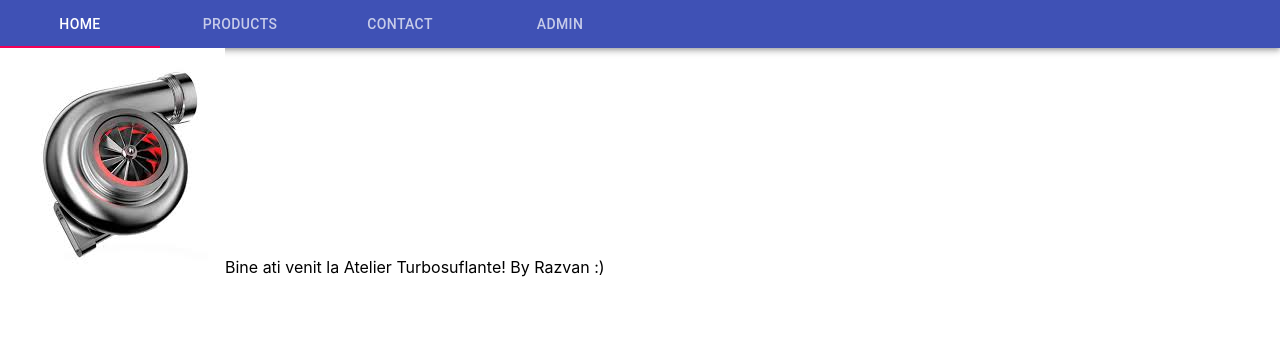
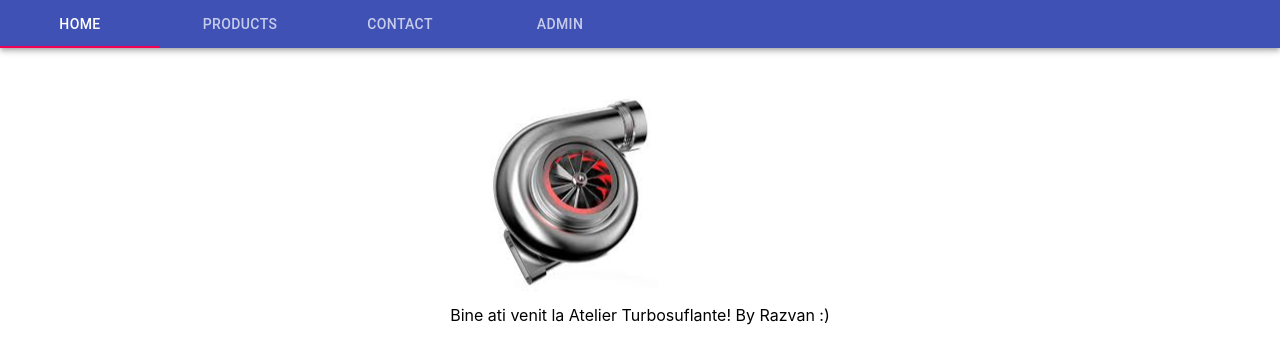
Before and after one commit to atimurlea/atelierturbosuflante, a React (Create React App) app: page /home in a window 1280 px wide. Shown: the top 364 px of the page. Built offline with nearby package versions, Linux system fonts and the light colour scheme; no server answers.

Commit message:
- updated HomeComponent and ProductDetailComponent

```diff
--- a/package.json
+++ b/package.json
@@ -21,7 +21,7 @@
     "react": "^16.13.1",
     "react-dom": "^16.13.1",
     "react-router-dom": "^5.2.0",
-    "react-scripts": "3.4.1",
+    "react-scripts": "^3.4.4",
     "typescript": "~3.7.2"
   },
   "scripts": {
--- a/src/components/HomeComponent.tsx
+++ b/src/components/HomeComponent.tsx
@@ -1,13 +1,28 @@
 import React from "react";
 import turbina from '../images/turbina.jpg';
+import {makeStyles, Theme} from "@material-ui/core/styles";
+
+const useStyles = makeStyles((theme: Theme) => ({
+	root: {
+		position: 'absolute',
+		left: '50%',
+		top: '200px',
+		transform: 'translate(-50%, -50%)'
+	},
+}));
 
 function HomeComponent() {
+	const classes = useStyles();
 
 	return (
-		<span>
-			<img src={turbina} alt="img"/>
-			Bine ati venit la Atelier Turbosuflante! By Razvan :)
-		</span>
+		<div className={classes.root}>
+			<div>
+				<img src={turbina} alt="img"/>
+			</div>
+			<div>
+				Bine ati venit la Atelier Turbosuflante! By Razvan :)
+			</div>
+		</div>
 
 	);
 }
--- a/src/components/ProductDetailComponent.tsx
+++ b/src/components/ProductDetailComponent.tsx
@@ -2,33 +2,41 @@ import React, {useContext} from "react";
 import {useParams} from "react-router-dom";
 import ProductsStore from "../stores/products-store"
 import {List, ListItem, ListItemText} from "@material-ui/core";
+import {makeStyles, Theme} from "@material-ui/core/styles";
+
+const useStyles = makeStyles((theme: Theme) => ({
+	root: {
+		position: 'absolute',
+		left: '50%',
+		top: '400px',
+		transform: 'translate(-50%, -50%)'
+	},
+}));
 
 function ProductDetailComponent(props: any) {
+	const classes = useStyles();
 	const productsStore = useContext(ProductsStore);
 	let { id } = useParams();
 
 	function DescriptionComponent() {
 		let product = productsStore.getProductById(id);
 		return (
-			<div>
+			<div className={classes.root}>
 				<List component="nav" aria-label="test">
 					<ListItem button>
-						<ListItemText primary={product?.id} />
+						<img src={product?.image} alt="img"/>
 					</ListItem>
 					<ListItem button>
-						<ListItemText primary={product?.name} />
+						<ListItemText primary={'Name: '+product?.name} />
 					</ListItem>
 					<ListItem button>
-						<ListItemText primary={product?.category} />
+						<ListItemText primary={'Category: '+product?.category} />
 					</ListItem>
 					<ListItem button>
-						<ListItemText primary={product?.image} />
+						<ListItemText primary={'Price: '+product?.price} />
 					</ListItem>
 					<ListItem button>
-						<ListItemText primary={product?.price} />
-					</ListItem>
-					<ListItem button>
-						<ListItemText primary={product?.description} />
+						<ListItemText primary={'Description: '+product?.description} />
 					</ListItem>
 				</List>
 			</div>
```
Also changed, not shown: 1 other file (tests, documents, lock files or other folders).
